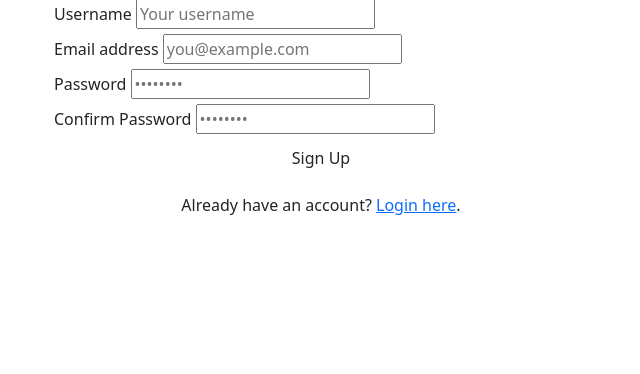
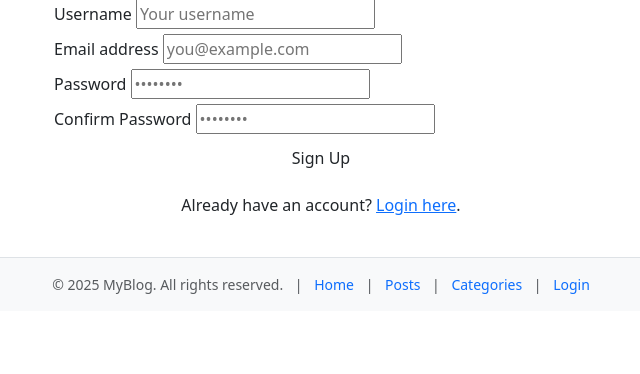
Before and after one commit to nicolasservidio/Blog, a PHP site: page /register.php in a window 1280 px wide. Shown: the part 119-493 px from the top of the page, without its empty margins (319-959 px from the left). Run offline with PHP 8.4, Linux system fonts and the light colour scheme.

Commit message:
Add footer layout and start session on login page
Introduces a new footer component for consistent site navigation and copyright. Also adds session_start() to the login page to ensure session management is initialized.

```diff
--- a/src/views/layout/footer.php
+++ b/src/views/layout/footer.php
@@ -0,0 +1,13 @@
+<footer class="footer mt-auto py-3 bg-light border-top">
+    <div class="container text-center small text-muted">
+        <span>&copy; <?= date('Y') ?> MyBlog. All rights reserved.</span>
+        <span class="mx-2">|</span>
+        <a href="../../../public/index.php" class="text-decoration-none">Home</a>
+        <span class="mx-2">|</span>
+        <a href="../posts/index.php" class="text-decoration-none">Posts</a>
+        <span class="mx-2">|</span>
+        <a href="../categories/index.php" class="text-decoration-none">Categories</a>
+        <span class="mx-2">|</span>
+        <a href="../users/login.php" class="text-decoration-none">Login</a>
+    </div>
+</footer>
--- a/src/views/users/login.php
+++ b/src/views/users/login.php
@@ -7,6 +7,7 @@
  * ============================================================================
  */
 
+session_start();
 // Optional: set page title for <title> tag in main.php
 $pageTitle = 'Login';
 
```
